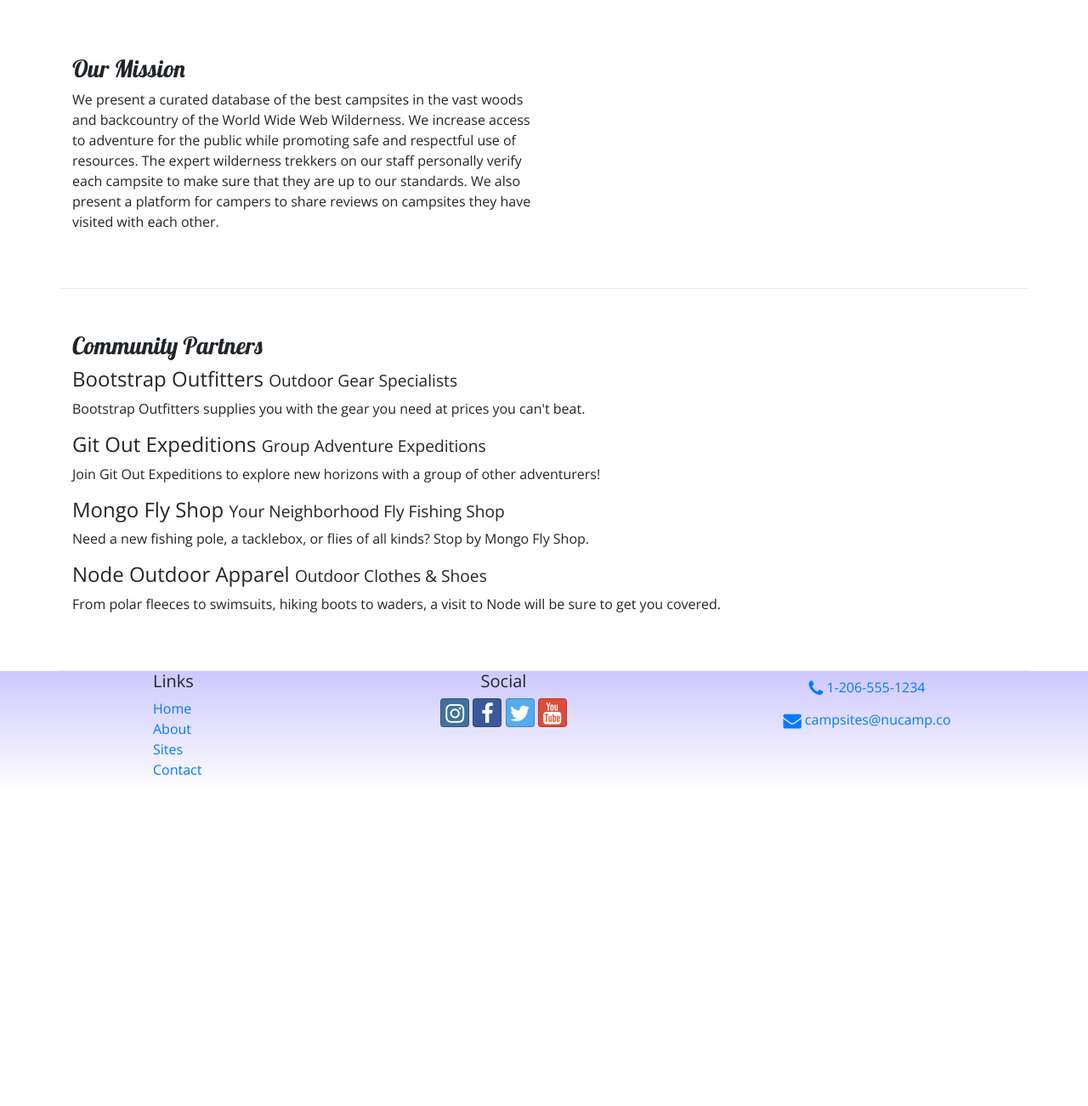
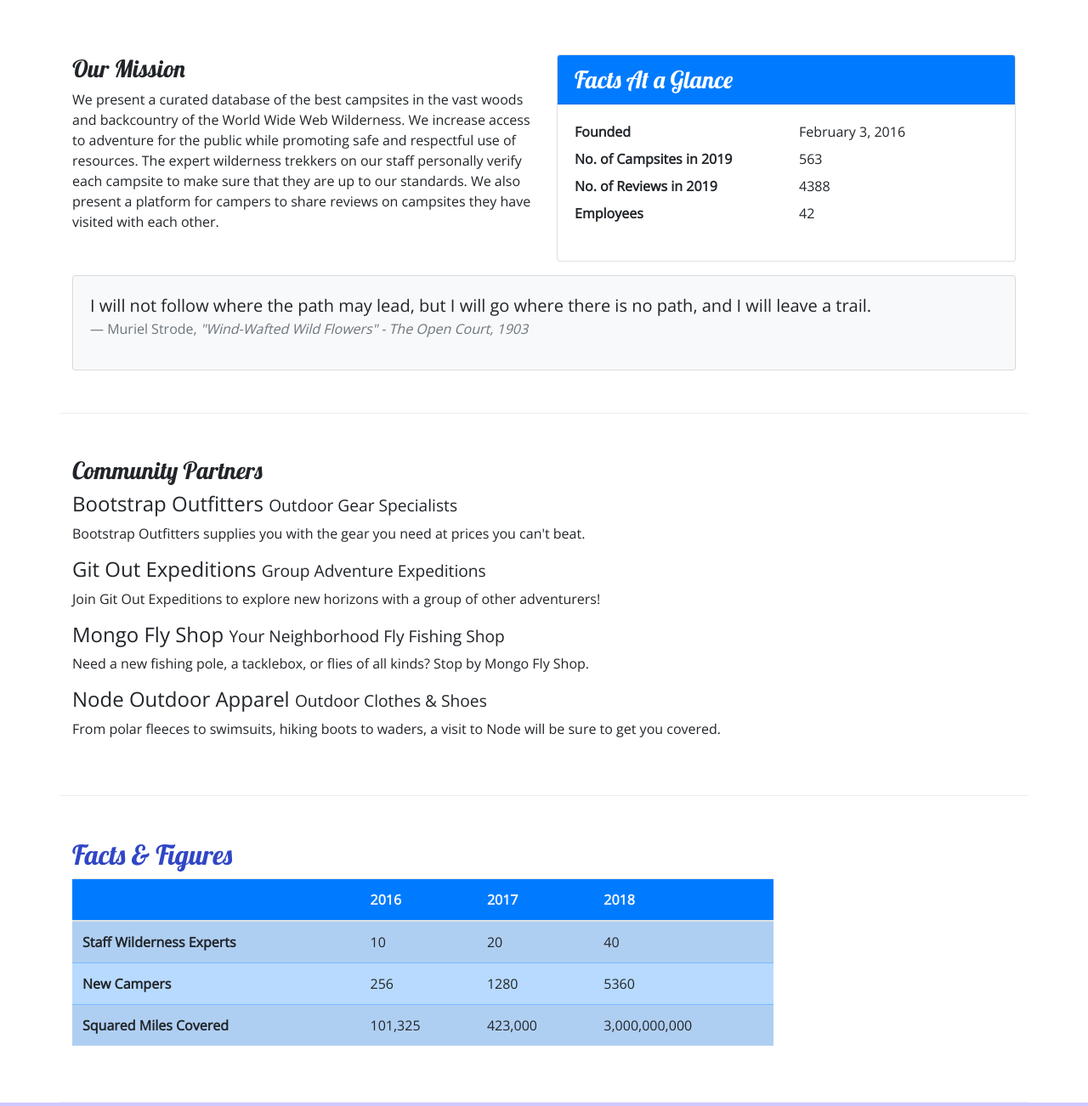
Before and after one commit to mosesrc/nucampsite, a website: page aboutus.html in a window 1280 px wide. Shown: the part 340-1642 px from the top of the page at 85% size. Before the commit the page ends 1274 px from the top, so only its background shows below. Drawn offline with nearby package versions, Linux system fonts and the light colour scheme.

Commit message:
Tables and Cards

```diff
--- a/aboutus.html
+++ b/aboutus.html
@@ -72,6 +72,39 @@
                     campsite to make sure that they are up to our standards. We also present a platform for campers to
                     share reviews on campsites they have visited with each other.</p>
             </div>
+
+            <div class="col-sm-6">
+                <div class="card">
+                    <h3 class="card-header bg-primary text-white">Facts At a Glance</h3>
+                    <div class="card-body">
+                        <dl class="row">
+                            <dt class="col-6">Founded</dt>
+                            <dd class="col-6">February 3, 2016</dd>
+                            <dt class="col-6">No. of Campsites in 2019</dt>
+                            <dd class="col-6">563</dd>
+                            <dt class="col-6">No. of Reviews in 2019</dt>
+                            <dd class="col-6">4388</dd>
+                            <dt class="col-6">Employees</dt>
+                            <dd class="col-6">42</dd>
+                        </dl>
+                    </div>
+                </div>
+            </div>
+
+            <div class="col">
+                <div class="card bg-light mt-3">
+                    <blockquote class="blockquote card-body">
+                        <p class="mb-0">I will not follow where the path may lead, but I will go where there is no path,
+                            and I will leave a trail.</p>
+                        <footer class="blockquote-footer">Muriel Strode,
+                            <cite title="Source Title">"Wind-Wafted Wild
+                                Flowers" - The Open Court, 1903
+                            </cite>
+                        </footer>
+                    </blockquote>
+                </div>
+            </div>
+
         </div>
 
         <div class="row row-content">
@@ -91,9 +124,53 @@
                     will be sure to get you covered.</p>
             </div>
         </div>
+
+        <div class="row row-content">
+            <div class="col-sm-9">
+                <h2>Facts &amp; Figures</h2>
+                <div class="table-responsive">
+                    <table class="table table-striped">
+
+                        <thead>
+                            <tr class="bg-primary text-light">
+                                <th></th>
+                                <th>2016</th>
+                                <th>2017</th>
+                                <th>2018</th>
+                            </tr>
+                        </thead>
+
+                        <tbody class="table-primary">
+                            <tr>
+                                <th>Staff Wilderness Experts</th>
+                                <td>10</td>
+                                <td>20</td>
+                                <td>40</td>
+                            </tr>
+
+                            <tr>
+                                <th>New Campers</th>
+                                <td>256</td>
+                                <td>1280</td>
+                                <td>5360</td>
+                            </tr>
+
+                            <tr>
+                                <th>Squared Miles Covered</th>
+                                <td>101,325</td>
+                                <td>423,000</td>
+                                <td>3,000,000,000</td>
+                            </tr>
+
+                        </tbody>
+                    </table>
+                </div>
+            </div>
+        </div>
+
     </div>
 
-    <footer>
+    <footer class="site-footer">
         <div class="container">
             <div class="row">
                 <div class="col-4 col-sm-2 offset-1">
--- a/css/styles.css
+++ b/css/styles.css
@@ -18,8 +18,9 @@ header h2{
     color: #CEC8FF;
 }
 
-footer {
+.site-footer {
     background-image: linear-gradient(#CEC8FF, white);
+    padding: 20px 0;
 }
 
 .jumbotron {
```
Also changed, not shown: contactus.html (+1 -1 lines), index.html (+1 -1 lines).
